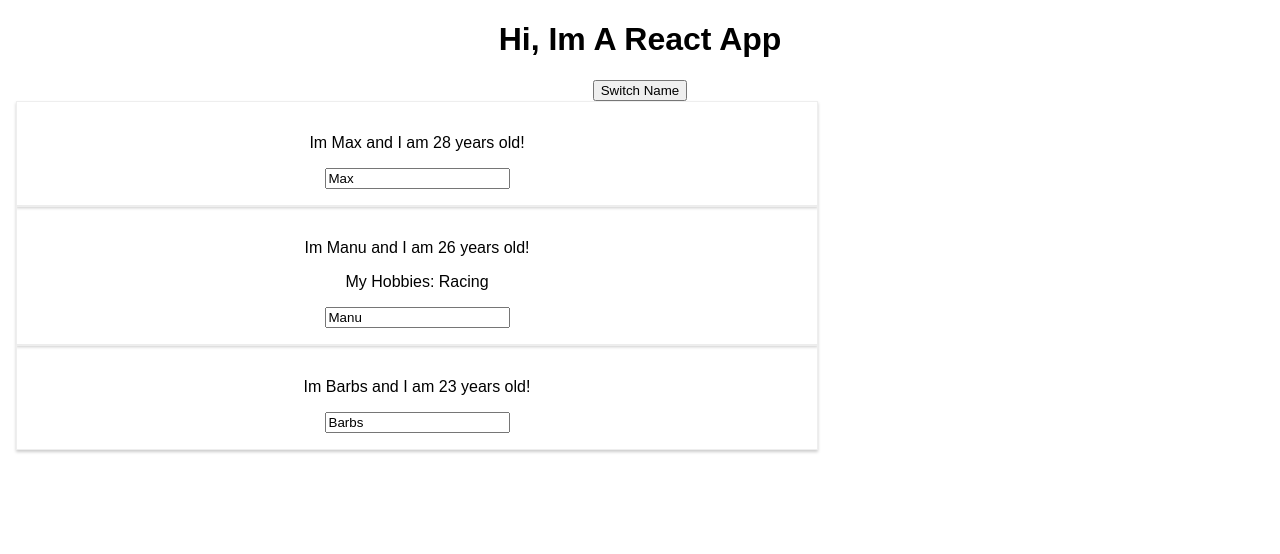
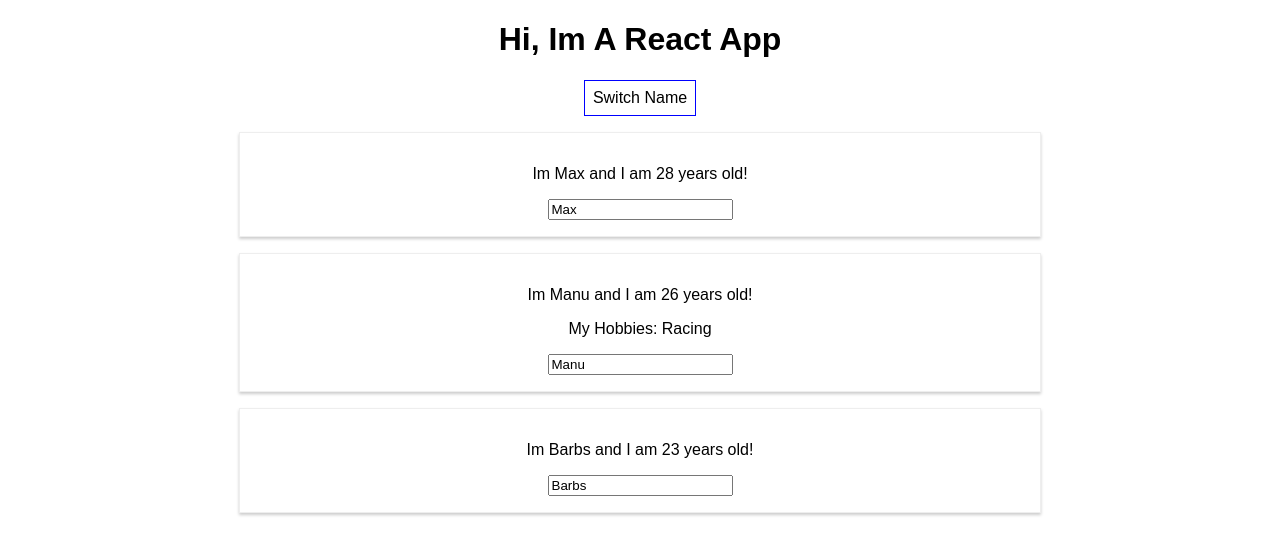
Before and after one commit to barbaraolivieri/react-complete-guide, a React (Create React App) app: page / in a window 1280 px wide. Shown: the top 554 px of the page. Built offline with nearby package versions, Linux system fonts and the light colour scheme.

Commit message:
Inline style

```diff
--- a/src/App.js
+++ b/src/App.js
@@ -39,10 +39,20 @@
 	}
 
   render() {
+
+  	const style = {
+  		backgroundColor: 'white',
+  		font: 'inherit',
+  		border: '1px solid blue',
+  		padding: '8px',
+  		cursor: 'pointer'
+  	};
+
+
     return (
       <div className="App">
         <h1>Hi, Im A React App</h1>
-        <button onClick={ () => this.switchNameHandler('Xxx') }>Switch Name</button>
+        <button style={style} onClick={ () => this.switchNameHandler('Xxx') }>Switch Name</button>
       <Person
       name={this.state.persons[0].name}
        age={this.state.persons[0].age} />
--- a/src/Person/Person.css
+++ b/src/Person/Person.css
@@ -1,6 +1,6 @@
 .Person {
 	width: 60%;
-	margin: auto 16px;
+	margin: 16px auto ;
 	border: 1px solid #eee;
 	box-shadow: 0 2px 3px #ccc;
 	padding: 16px;
```
